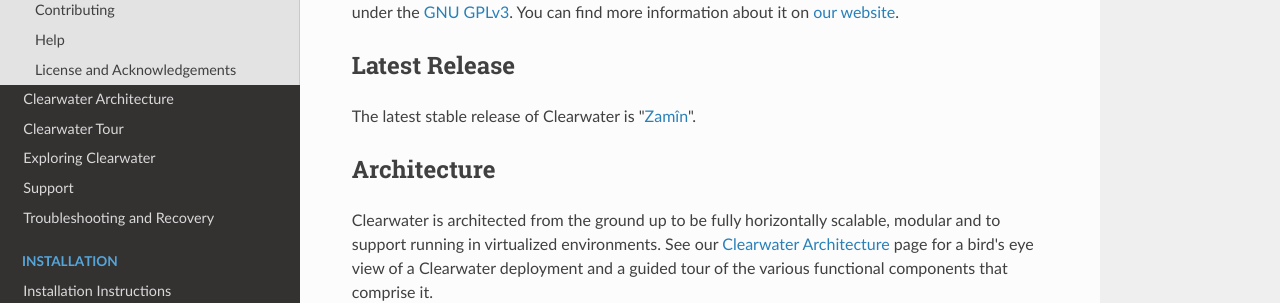
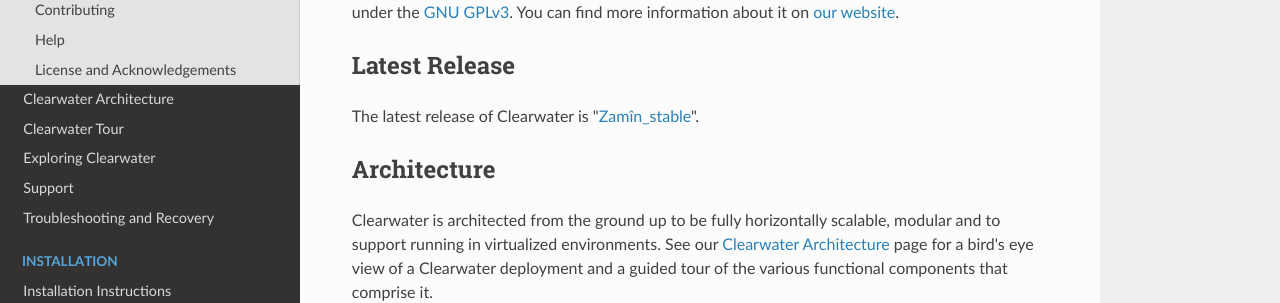
Before and after one commit to Metaswitch/clearwater-readthedocs, an MkDocs documentation site: the page built from docs/index.md, in a window 1280 px wide and 900 px high. Shown: the part 183-486 px from the top of the window. Built offline with MkDocs 1.6.1, drawn with Linux system fonts in a browser that asks for light colours; nearby versions of some CDN libraries; old or Windows-style settings are respelled for this version of MkDocs.

Commit message:
Tweak name

```diff
--- a/docs/index.md
+++ b/docs/index.md
@@ -4,7 +4,7 @@ Project Clearwater is an open-source IMS core, developed by [Metaswitch Networks
 
 ## Latest Release
 
-The latest stable release of Clearwater is "[Zamîn](http://lotr.wikia.com/wiki/Zamin)".
+The latest release of Clearwater is "[Zamîn_stable](http://lotr.wikia.com/wiki/Zamin)".
 
 ## Architecture
 
```
